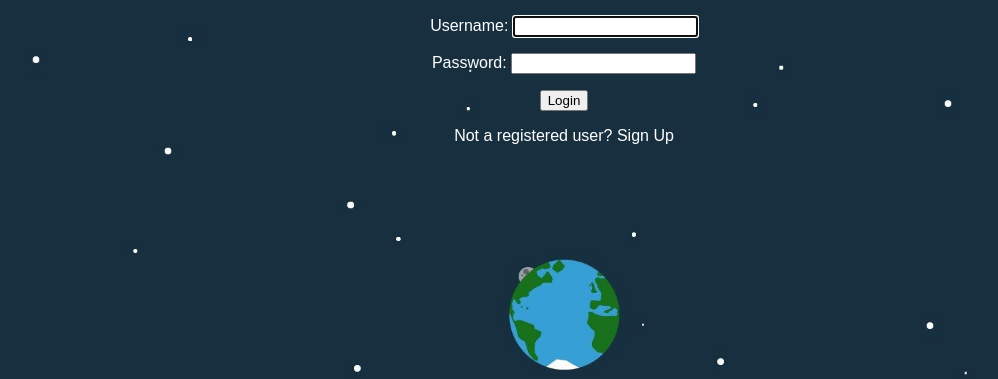
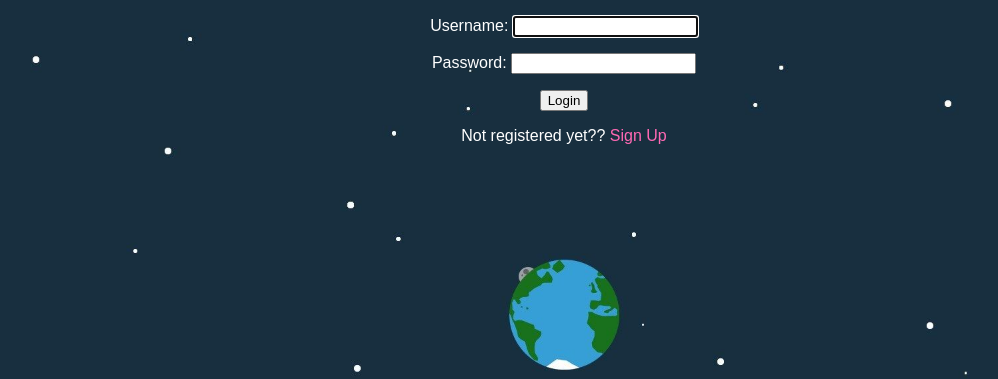
Before and after one commit to reetghosh1/DjangoBasicAuth, a Django app: page /accounts/login/ in a window 1280 px wide. Shown: the part 45-424 px from the top of the page, without its empty margins (76-1074 px from the left). Run offline with Django 3.2, Linux system fonts and the light colour scheme.

Commit message:
Customised hyperlink appearance

```diff
--- a/user_tasks/static/user_tasks/style.css
+++ b/user_tasks/static/user_tasks/style.css
@@ -18,6 +18,6 @@ h1{
 }
 
 a, a:hover, a:visited{
-    color: #fff;
+    color: hotpink;
     text-decoration: none;
 }
--- a/user_tasks/templates/registration/login.html
+++ b/user_tasks/templates/registration/login.html
@@ -29,7 +29,7 @@
         <p><input type="submit" value="Login"></p>
         <input type="hidden" name="next" value="{{ next }}">
     </form>
-    <p>Not a registered user?
+    <p>Not registered yet??
     <a href="/register">Sign Up</a>
     </p>
 </body>
```
